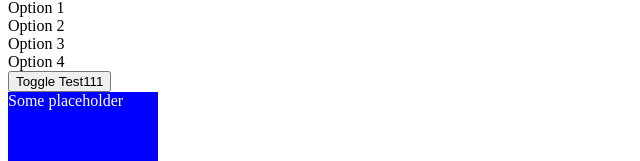
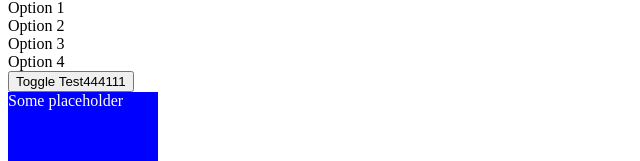
Before and after one commit to BarakShuli/cypressPOC, an Angular app: page / in a window 1280 px wide. Shown: the part 176-337 px from the top of the page, without its empty margins (0-640 px from the left). Built offline with nearby package versions, Linux system fonts and the light colour scheme.

Commit message:
some test3

```diff
--- a/src/app/first-page/first-page.component.html
+++ b/src/app/first-page/first-page.component.html
@@ -28,7 +28,7 @@
     </div>
 }
 
-<button (click)="showFirstView=!showFirstView" value="Toggle">Toggle Test111</button>
+<button (click)="showFirstView=!showFirstView" value="Toggle">Toggle Test444111</button>
 
 
 @defer (on hover) {
```
